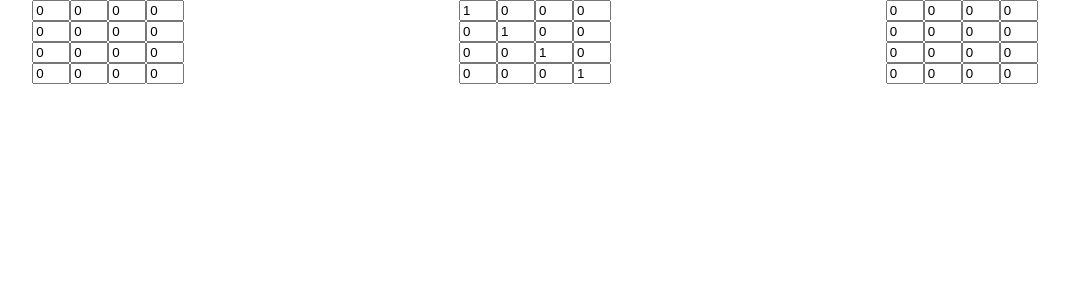
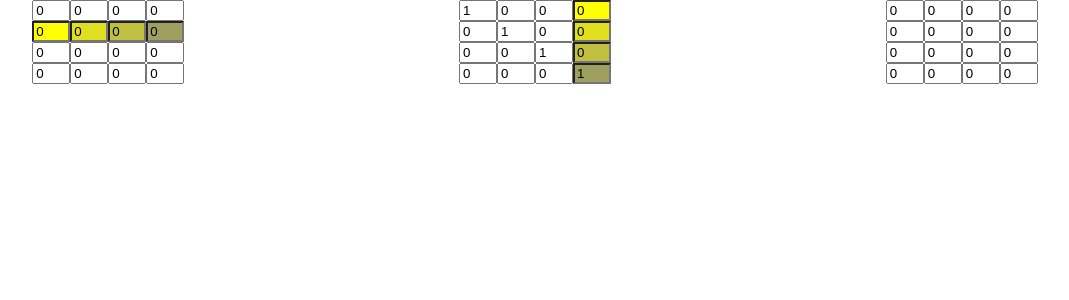
Before and after one commit to acodedoer/visimat, a React (Create React App) app: page / in a window 1280 px wide. Shown: the top 300 px of the page, without its empty margins (105-1174 px from the left). Built offline with nearby package versions, Linux system fonts and the light colour scheme.

Commit message:
added visualisation

```diff
--- a/src/App.js
+++ b/src/App.js
@@ -1,21 +1,39 @@
 import {useState} from "react"
 import Matrix from "./Components/Matrix";
 function App() {
+  const initialState = {m1:[[0,0,0,0],[0,0,0,0],[0,0,0,0],[0,0,0,0]], m2:[[1,0,0,0],[0,1,0,0],[0,0,1,0],[0,0,0,1]], answer:[[0,0,0,0],[0,0,0,0],[0,0,0,0],[0,0,0,0]]}
+  const initialVisualStates = {selectedCell:{i:1,j:3}}
 
-  const initialState = {m1:[[0,0,0,0],[0,0,0,0],[0,0,0,0],[0,0,0,0]], m2:[[1,0,0,0],[0,1,0,0],[0,0,1,0],[0,0,0,1]], answer:[[0,0,0,0],[0,0,0,0],[0,0,0,0],[0,0,0,0]]}
+  const [visualState, setVisualState] = useState(initialVisualStates);
   const [state, setState] = useState(initialState);
 
   const updateMatrix = (value, i , j, name) => {
     let matrix = [...state[name]];
     matrix[i][j] = parseInt(value);
-    console.log(matrix)
-    setState({m1:name=="m1"?matrix:state.m1, m2:name=="m2"?matrix:state.m2, answer:name=="answer"?matrix:state.answer});
-    console.log(state)
+    setState({m1:name=="m1"?matrix:state.m1, m2:name=="m2"?matrix:state.m2, answer: multplyMatrices(state.m1, state.m2)});
   }
+
+
+  const multplyMatrices = (m1, m2) =>{
+    const matrix = []
+    for(let i = 0; i<m1.length; i++){
+      let row = [];
+      for (let j = 0; j<m2[0].length; j++){
+        let cell = 0;
+        m1[i].forEach((num,index) => {
+          cell+=num *m2[index][j];
+        });
+        row.push(cell);
+      }
+      matrix.push(row);
+    }
+    return matrix;
+  }
+
   return (
     <div className="App" style={{display:"flex", justifyContent:"space-around", flexWrap:"wrap", width:"100vw"}}>
-      <Matrix matrix={state.m1} name={"m1"} updateMatrix={updateMatrix} style={{flexBasis: "40%", flexShrink:0}}/>
-      <Matrix matrix={state.m2} name={"m2"} updateMatrix={updateMatrix} style={{flexBasis: "40%", flexShrink:0}}/>
+      <Matrix matrix={state.m1} name={"m1"} visualise={visualState.selectedCell.i} updateMatrix={updateMatrix} style={{flexBasis: "40%", flexShrink:0}}/>
+      <Matrix matrix={state.m2} name={"m2"} visualise={visualState.selectedCell.j} updateMatrix={updateMatrix} style={{flexBasis: "40%", flexShrink:0}}/>
       <Matrix matrix={state.answer} name={"answer"} updateMatrix={updateMatrix} style={{flexBasis: "40%", flexShrink:0}}/>
     </div>
   );
--- a/src/Components/Matrix.js
+++ b/src/Components/Matrix.js
@@ -1,12 +1,22 @@
-const Matrix = ({matrix, updateMatrix, name}) => {
+const Matrix = ({matrix, updateMatrix, name, visualise}) => {
   const handleChange = (e) =>{
     updateMatrix(e.target.value, e.target.dataset.i,e.target.dataset.j, name)
   }
-  console.log(matrix)
+
     return(
       <div>
           {matrix.map((x,i)=>
-            <div key={`${i}`} style={{display:"flex"}}>{x.map((y,j)=> <input data-i={i} data-j={j} style={{width:"30px"}} key={`${i}${j}`} maxLength={5} value={y} onChange={handleChange}/>)}</div>
+            <div key={`${i}`} style={{display:"flex"}}>
+              {x.map((y,j)=>
+                <input  data-i={i}
+                        data-j={j}
+                        style={{width:"30px",backgroundColor: name=="m1"?(i==visualise? `hsl(60, ${100 - 100/matrix[0].length*j}%, 50%)`:""):(j==visualise?`hsl(60, ${100 - 100/matrix.length*i}%, 50%)`:"")}}
+                        key={`${i}${j}`}
+                        maxLength={5}
+                        value={y}
+                        onChange={handleChange}
+                />)}
+            </div>
           )
           }
       </div>
```
